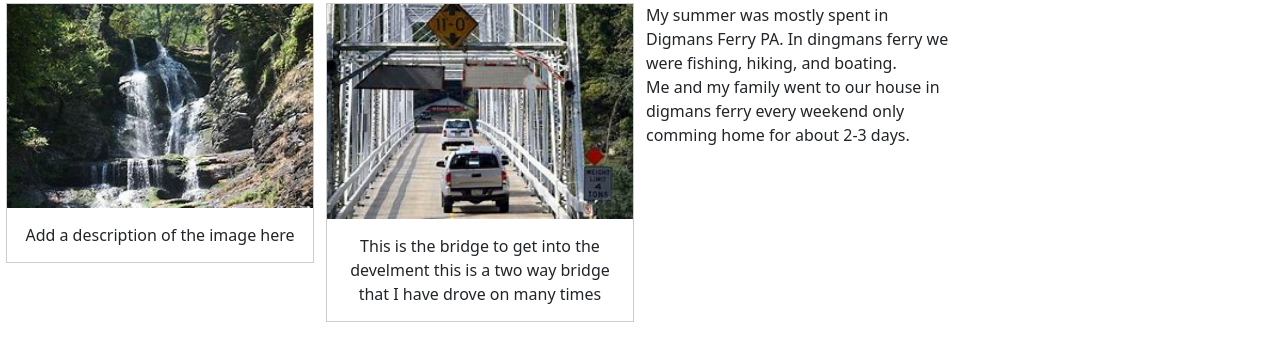
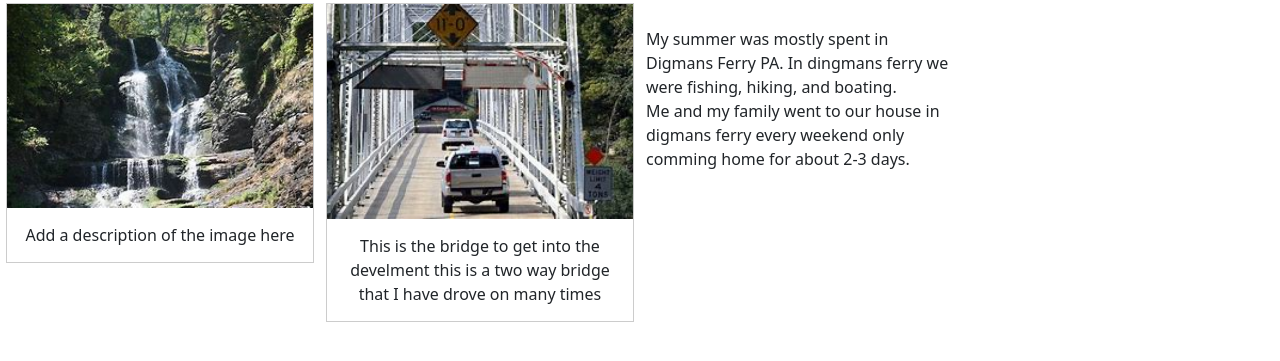
Before and after one commit to cparris39/Review-Project, a plain HTML site: page index.html in a window 1280 px wide. Shown: the part 53-414 px from the top of the page. Drawn offline with nearby package versions, Linux system fonts and the light colour scheme.

Commit message:
Add files via upload

```diff
--- a/index.html
+++ b/index.html
@@ -38,7 +38,7 @@
 
 
 <div>
-<p class="responsive">My summer was mostly spent in Digmans Ferry PA. In dingmans ferry we were fishing, hiking, and boating.<br>
+<br><p class="responsive">My summer was mostly spent in Digmans Ferry PA. In dingmans ferry we were fishing, hiking, and boating.<br>
 Me and my family went to our house in digmans ferry  every weekend only comming home for about 2-3 days.</p>
 </div>
 
```
